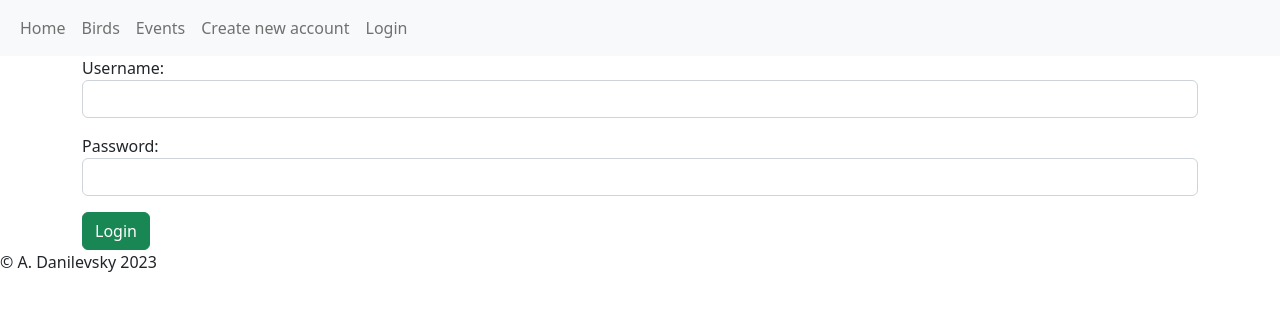
After one commit to AleksandrDanilevskii/birdwatching_app, a Django app: page /users/login/ in a window 1280 px wide. The commit adds this page. Shown: the top 311 px of the page. Run offline with Django 4.2, Linux system fonts and the light colour scheme.

Commit message:
Add login and logout

```diff
--- a/birdwatching/birdwatching/settings.py
+++ b/birdwatching/birdwatching/settings.py
@@ -123,3 +123,8 @@ STATIC_URL = 'static/'
 # https://docs.djangoproject.com/en/4.1/ref/settings/#default-auto-field
 
 DEFAULT_AUTO_FIELD = 'django.db.models.BigAutoField'
+
+# AUTH
+LOGIN_REDIRECT_URL = '/'
+LOGIN_URL = '/'
+LOGOUT_REDIRECT_URL = '/'
--- a/birdwatching/birdwatching/urls.py
+++ b/birdwatching/birdwatching/urls.py
@@ -7,7 +7,7 @@ from birds.views import (
     WatchListView, WatchDetailView, WatchCreateView, WatchUpdateView, WatchDeleteView,
     MyWatchListView,
 )
-from users.views import RegistrationView
+from users.views import RegistrationView, UserLoginView, UserLogoutView
 
 urlpatterns = [
     path('', main_page),
@@ -22,6 +22,8 @@ urlpatterns = [
     path('events/delete/<int:pk>/', WatchDeleteView.as_view(), name='event_delete'),
     # users
     path('users/create/', RegistrationView.as_view(), name='registration'),
+    path('users/login/', UserLoginView.as_view(), name='login'),
+    path('users/logout/', UserLogoutView.as_view(), name='logout'),
     # other
     path('admin/', admin.site.urls),
 ]
--- a/birdwatching/templates/base.html
+++ b/birdwatching/templates/base.html
@@ -40,20 +40,33 @@
                     </a>
                 </li>
 
-                {% if user %}
+                {% if user.is_authenticated %}
                     <li class="nav-item">
                         <a class="nav-link"
                            href="{% url 'my_events' %}">
                             My events
                         </a>
                     </li>
-                {% endif %}
+                    <li class="nav-item">
+                        <a class="nav-link"
+                           href="{% url 'logout' %}">
+                            Logout
+                        </a>
+                    </li>
+                {% else %}
                     <li class="nav-item">
                         <a class="nav-link"
                            href="{% url 'registration' %}">
                             Create new account
                         </a>
                     </li>
+                    <li class="nav-item">
+                        <a class="nav-link"
+                           href="{% url 'login' %}">
+                            Login
+                        </a>
+                    </li>
+                {% endif %}
             </ul>
         </div>
     </div>
--- a/birdwatching/users/forms.py
+++ b/birdwatching/users/forms.py
@@ -1,5 +1,5 @@
 from django.contrib.auth.models import User
-from django.contrib.auth.forms import UserCreationForm
+from django.contrib.auth.forms import UserCreationForm, AuthenticationForm
 
 from django import forms
 from django.utils.safestring import mark_safe
@@ -45,3 +45,20 @@ class RegistrationForm(UserCreationForm):
     class Meta:
         model = User
         fields = ('username', 'email', 'first_name', 'last_name', 'password1', 'password2')
+
+
+class LoginForm(AuthenticationForm):
+    username = forms.CharField(
+        widget=forms.TextInput(attrs={
+            'class': 'form-control'
+        })
+    )
+    password = forms.CharField(
+        widget=forms.PasswordInput(attrs={
+            'class': 'form-control'
+        })
+    )
+
+    class Meta:
+        model = User
+        fields = ('username', 'password')
--- /dev/null
+++ b/birdwatching/users/templates/users/login_form.html
@@ -0,0 +1,13 @@
+{% extends 'base.html' %}
+
+{% block title %}
+Login
+{% endblock %}
+
+{% block body %}
+    <form method="post">
+        {% csrf_token %}
+        {{form.as_p}}
+        <button type="submit" class="btn btn-success">Login</button>
+    </form>
+{% endblock %}
--- a/birdwatching/users/views.py
+++ b/birdwatching/users/views.py
@@ -1,7 +1,8 @@
 from django.contrib.auth.models import User
+from django.contrib.auth.views import LoginView, LogoutView
 from django.views.generic import CreateView
 
-from users.forms import RegistrationForm
+from users.forms import RegistrationForm, LoginForm
 
 
 class RegistrationView(CreateView):
@@ -10,3 +11,12 @@ class RegistrationView(CreateView):
     form_class = RegistrationForm
     success_url = '/'
     template_name = 'users/user_form.html'
+
+
+class UserLoginView(LoginView):
+    template_name = 'users/login_form.html'
+    form_class = LoginForm
+
+
+class UserLogoutView(LogoutView):
+    pass
```
Lines whose indentation alone changed are shown as unchanged.
